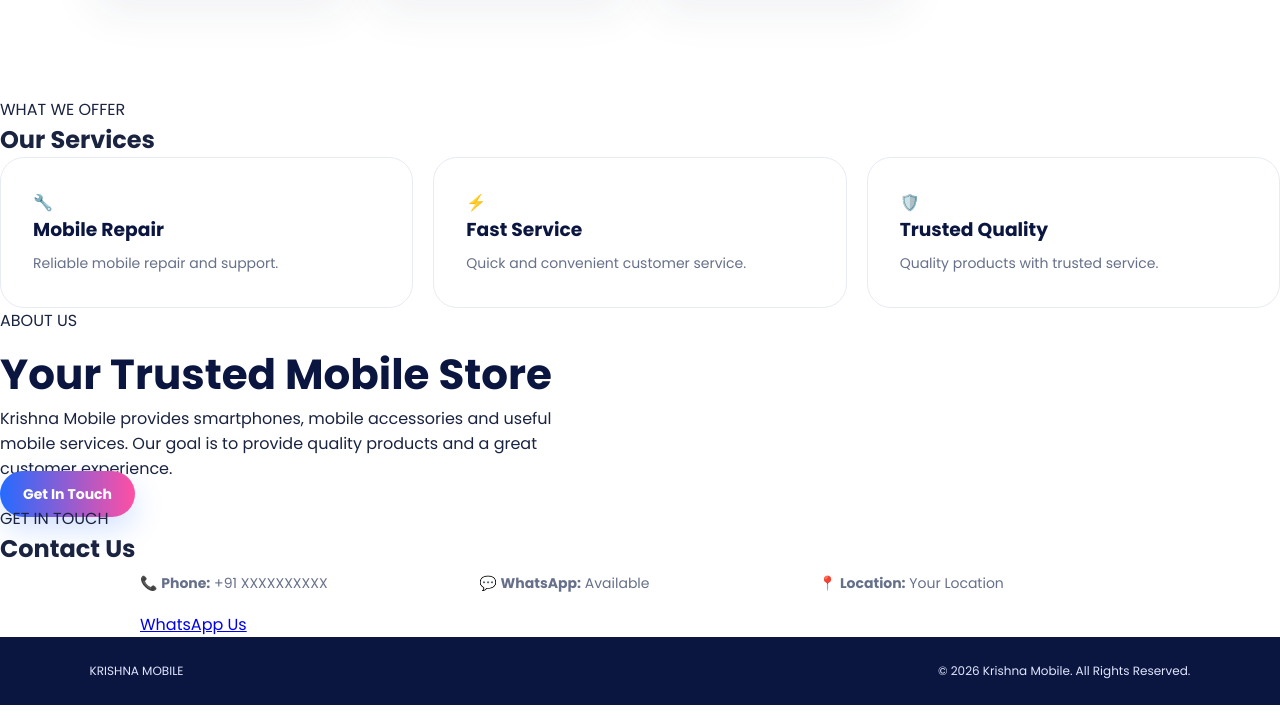
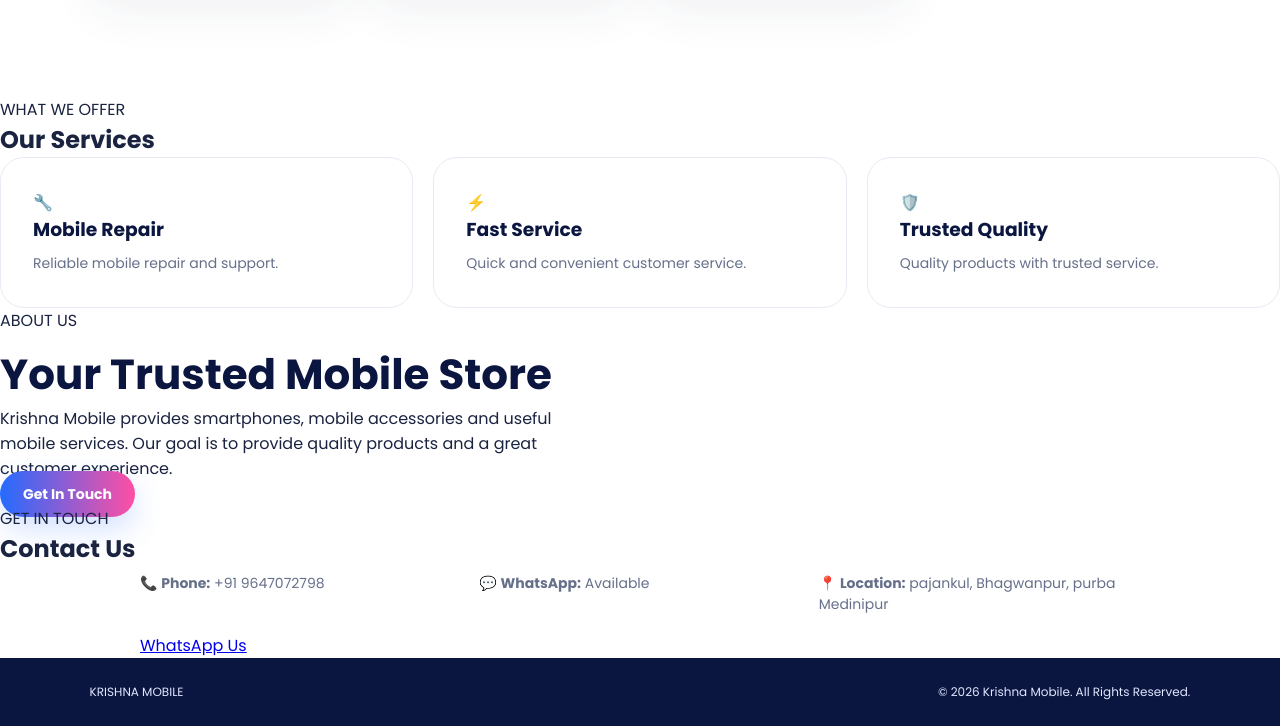
Before and after one commit to krishnendudas01108-lang/Krishna-mobiles, a plain HTML site: page index.html in a window 1280 px wide. Shown: the part 1231-1957 px from the top of the page. Before the commit the page ends 1936 px from the top, so only its background shows below. Drawn offline with Linux system fonts and the light colour scheme; a script that the page names is missing.

Commit message:
Update index.html

```diff
--- a/index.html
+++ b/index.html
@@ -151,14 +151,14 @@
 
     <div class="contact-box">
 
-      <p>📞 <strong>Phone:</strong> +91 XXXXXXXXXX</p>
+      <p>📞 <strong>Phone:</strong> +91 9647072798</p>
 
       <p>💬 <strong>WhatsApp:</strong> Available</p>
 
-      <p>📍 <strong>Location:</strong> Your Location</p>
+      <p>📍 <strong>Location:</strong> pajankul, Bhagwanpur, purba Medinipur</p>
 
       <a
-        href="https://wa.me/91XXXXXXXXXX"
+        href="https://wa.me/91 9647072798"
         class="whatsapp"
         target="_blank">
         WhatsApp Us
```
